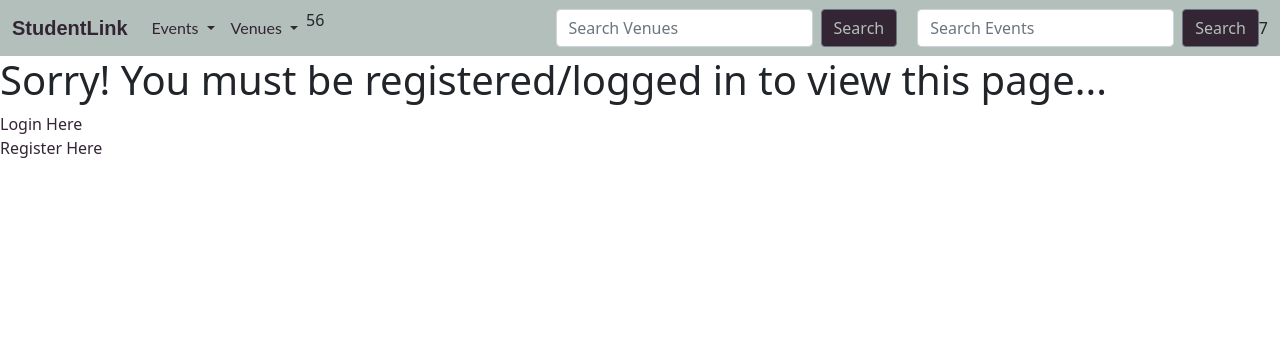
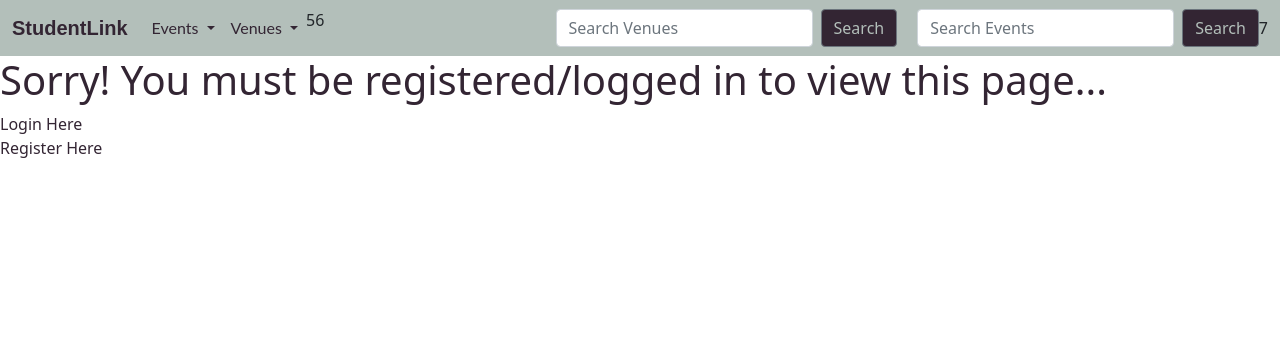
Before and after one commit to hubkinza/Hackathon_django, a Django app: page /add_event in a window 1280 px wide. Shown: the top 356 px of the page. Run offline with Django 4.2, Linux system fonts and the light colour scheme.

Commit message:
changed color of all h1 to purple for site consistency

```diff
--- a/static/css/style.css
+++ b/static/css/style.css
@@ -13,6 +13,10 @@ a:visited,
 a:hover,
 .nav-link:focus, .nav-link:hover {
     text-decoration: none;
+    color: #332533;
+}
+
+h1 {
     color: #332533;
 }
 
```
